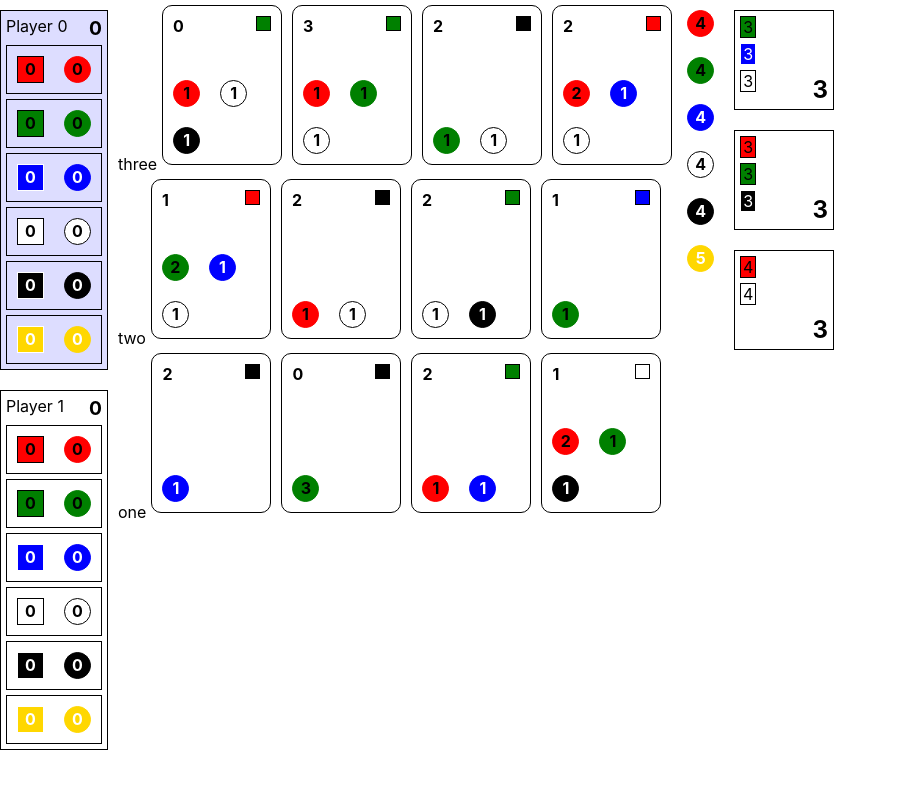
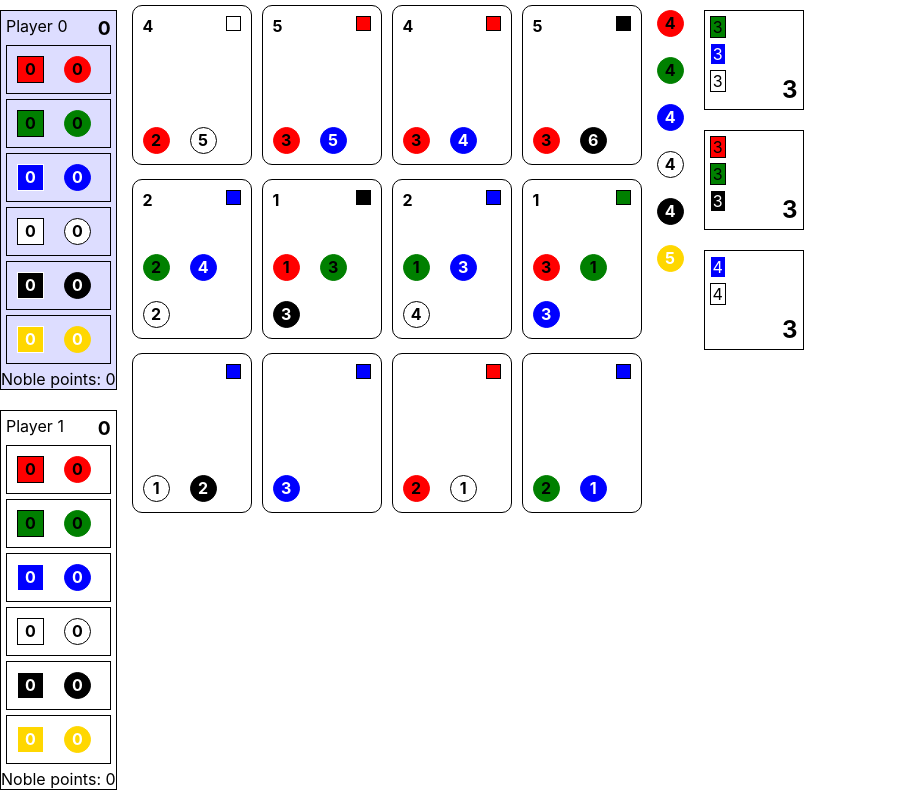
Before and after one commit to cabazares/spender, a React (Create React App) app: page / in a window 1280 px wide. Shown: the whole page, without its empty margins (0-897 px from the left). Built offline with nearby package versions, Linux system fonts and the light colour scheme.

Commit message:
Highlight cards that can be bought on the next turn

```diff
--- a/src/App.css
+++ b/src/App.css
@@ -120,6 +120,10 @@ img {
 
 .card.card-affordable {
   box-shadow: 0px 0px 5px 1px #00f;
+}
+
+.card.card-affordable-later {
+  box-shadow: 0px 0px 5px 1px #34fb96;
 }
 
 .card .points {
--- a/src/App.tsx
+++ b/src/App.tsx
@@ -2,7 +2,13 @@ import React, { useState } from 'react';
 
 import './App.css';
 import {
-  COLORS, LEVELS, randInt, getRandomGemColor, getShuffledColors, canPlayerAffordCard,
+  COLORS,
+  LEVELS,
+  randInt,
+  getRandomGemColor,
+  getShuffledColors,
+  canPlayerAffordCard,
+  getPlayerPoints,
 } from './utils';
 import GameBoard from './Board';
 
@@ -17,7 +23,8 @@ import {
   CardPool,
 } from './types';
 
-
+const POINTS_TO_WIN = 15;
+const MAX_TOKENS = 10;
 
 const addPlayer = (players: Player[]) => ([...players, {
   id: players.length,
@@ -46,12 +53,34 @@ const initGems = (playerCount = 2): GemCollection => {
 const initCards = (): CardPool => {
   // TODO: read cards from somewhere or generate
 
-  const generateCard = (level: CardLevel): Card => ({
-    color: getRandomGemColor(),
-    points: randInt(5, 0),
-    cost: Array(randInt(4,1)).fill(null).map(getRandomGemColor),
-    level: (level !== null) ? level : CardLevel[LEVELS[randInt(LEVELS.length)]],
-  });
+  const generateCard = (level: CardLevel): Card => {
+    level = (level !== null) ? level : CardLevel[LEVELS[randInt(LEVELS.length)]];
+
+    // return random colors from N choices
+    const getRandomColor = (colorSpace: GemColor[]) => () =>
+      colorSpace[randInt(colorSpace.length)];
+
+    let colors = getShuffledColors().slice(0, 4).map(color => GemColor[color]);
+    let cost = Array(randInt(5,3)).fill(null).map(getRandomColor(colors));
+    let points = cost.length >= 4 ? 1 : 0;
+
+    if (CardLevel.two === level) {
+      colors = getShuffledColors().slice(0, 3).map(color => GemColor[color]);
+      cost = Array(randInt(9,7)).fill(null).map(getRandomColor(colors));
+      points = cost.length >= 8 ? 2 : 1;
+    } else if (CardLevel.three === level) {
+      colors = getShuffledColors().slice(0, 2).map(color => GemColor[color]);
+      cost = Array(randInt(10,7)).fill(null).map(getRandomColor(colors));
+      points = cost.length >= 8 ? 5 : 4;
+    }
+
+    return {
+      color: colors[0],
+      points,
+      cost,
+      level,
+    };
+  };
 
   return {
     deck: Array(78).fill(null).map(generateCard),
@@ -104,8 +133,12 @@ function App(): React.ReactElement<Record<string, unknown>> {
       setTokensToBuy([]);
     }
 
-    // TODO: limit to 10 tokens in hand
-    // ask player to select tokens to return
+    // TODO: ask player to select tokens to return if tokens > 10
+    if (COLORS.reduce((total, color) => total + playerInTurn.gems[color].length, 0) > MAX_TOKENS) {
+      // TODO:
+    }
+
+
 
     checkAvailableNobles();
     checkIfPlayerWon();
@@ -114,21 +147,54 @@ function App(): React.ReactElement<Record<string, unknown>> {
   };
 
   const checkAvailableNobles = () => {
-    // TODO: check nobles that can be bought
-    // show option to choose if multiple
+    // check nobles that can be bought
+    const afforableNobles = nobles.reduce((total: Noble[], noble: Noble) => {
+      if (COLORS.map(color =>
+        noble.cost.filter(gemcolor => gemcolor === color).length <=
+          playerInTurn.cards.filter(card => card.color === color).length
+      ).every(Boolean)) {
+        return [...total, noble];
+      }
+      return total;
+    }, []);
+
+    // TODO: show option to choose if multiple
+
+    // get first noble and add it to player's
+    if (afforableNobles.length) {
+      const updatedPlayer = {
+        ...playerInTurn,
+        nobles: [...playerInTurn.nobles, afforableNobles[0]],
+      };
+      setPlayers(players.map((player) => (player.id === playerInTurn.id ? updatedPlayer : player)));
+    }
   };
 
   const checkIfPlayerWon = () => {
-    // TODO
+    if (getPlayerPoints(playerInTurn) >= POINTS_TO_WIN) {
+      alert(`Congrats! Player ${playerInTurn.id} won!`);
+    }
   };
 
   const onPlayerSelectGem = (gem: Gem) => {
-    // prevent adding  token when pool is empty
-    if (gemPool[gem.color].length === 0) {
+    if (
+      // prevent adding  token when pool is empty
+      gemPool[gem.color].length === 0 ||
+      // only allow same color if pool token count >= 4
+      (gemPool[gem.color].length < 3 &&
+          tokensToBuy.filter(token => token.color === gem.color).length) ||
+      // prevent another gem selection if 2 tokens of same color already selected
+      COLORS
+        .map(color => tokensToBuy.filter(token => token.color === color).length)
+        .some(count => count >= 2) ||
+      // prevent same color selection if token of another color already present
+      (COLORS
+        .map(color => tokensToBuy.filter(token => token.color === color).length)
+        .reduce((total, count) => total + count, 0) >= 2 &&
+       tokensToBuy.map(token => token.color).includes(gem.color))
+    ) {
       return;
     }
-
-    // TODO: limit max 2 tokens of same color, and only if pool token count >= 4
 
     // limit buying to max 3 tokens
     if (tokensToBuy.length < 3) {
@@ -163,9 +229,12 @@ function App(): React.ReactElement<Record<string, unknown>> {
       return;
     }
 
-    // TODO: take cards nto account
+    // give back gem tokens to pool
     const updatedGemPool = COLORS.reduce((pool, color) => {
       const cost = card.cost.filter(token => token === color);
+      // remove cards from cost, since we dont add that back to gem pool
+      cost.splice(0, playerInTurn.cards.filter(card => card.color === color).length);
+
       // TODO: take into account gold token
       // remove gems from player
       playerInTurn.gems[GemColor[color]].splice(0, cost.length);
@@ -236,6 +305,7 @@ function App(): React.ReactElement<Record<string, unknown>> {
         playerInTurn={playerInTurn}
         cardPool={cardPool}
         noblePool={nobles}
+        tokensToBuy={tokensToBuy}
         onPlayerSelectGem={onPlayerSelectGem}
         onPlayerSelectCard={onPlayerSelectCard}
       />
--- a/src/Board.tsx
+++ b/src/Board.tsx
@@ -34,15 +34,21 @@ const GemStack = (
 );
 
 const CardComponent = (
-  { card, currentPlayer, onPlayerSelectCard }:
-  { card: Card, currentPlayer:Player, onPlayerSelectCard: (card: Card) => void }
+  { card, currentPlayer, tokensToBuy, onPlayerSelectCard }:
+  { card: Card, currentPlayer:Player, tokensToBuy: Gem[], onPlayerSelectCard: (card: Card) => void }
 ) => {
   const canAfford = canPlayerAffordCard(currentPlayer, card);
+  const canAffordLater = canPlayerAffordCard(currentPlayer, card, tokensToBuy);
+
+  const classNames = [
+    'card',
+    'card-visible',
+    canAfford ? 'card-affordable' : '',
+    !canAfford && canAffordLater ? 'card-affordable-later' : '',
+  ];
   return (
-    <div
-      className={`card card-visible ${canAfford ? 'card-affordable' : ''}`}
-      onClick={() => onPlayerSelectCard(card)}>
-      <div className="points">{card.points}</div>
+    <div className={classNames.join(' ')} onClick={() => onPlayerSelectCard(card)}>
+      {card.points > 0 && <div className="points">{card.points}</div>}
       <div className={`gem gem-${card.color}`} />
       <div className="costBox">
         {COLORS.map(color => {
@@ -55,30 +61,36 @@ const CardComponent = (
 };
 
 const CardRow = (
-  { level, cards, currentPlayer, onPlayerSelectCard }:
+  { level, cards, currentPlayer, tokensToBuy, onPlayerSelectCard }:
   {
     level: CardLevel,
     cards: Card[],
     currentPlayer: Player,
+    tokensToBuy: Gem[],
     onPlayerSelectCard: (card: Card) => void,
   }
 ) => (
   <div className="cardGalleryRow">
-    {CardLevel[level]}
     {cards.map((card, key) =>
       <CardComponent
         key={key}
         card={card}
+        currentPlayer={currentPlayer}
+        tokensToBuy={tokensToBuy}
         onPlayerSelectCard={onPlayerSelectCard}
-        currentPlayer={currentPlayer}
       />
     )}
   </div>
 );
 
 const CardGallery = (
-  { cardPool, currentPlayer, onPlayerSelectCard }:
-  { cardPool: CardPool, currentPlayer: Player, onPlayerSelectCard: (card: Card) => void }
+  { cardPool, currentPlayer, tokensToBuy, onPlayerSelectCard }:
+  {
+    cardPool: CardPool,
+    currentPlayer: Player,
+    tokensToBuy: Gem[],
+    onPlayerSelectCard: (card: Card) => void
+  }
 ) => (
   <div className="cardGallery">
     {LEVELS.map(level =>
@@ -87,6 +99,7 @@ const CardGallery = (
         level={CardLevel[level]}
         cards={cardPool[CardLevel[level]]}
         currentPlayer={currentPlayer}
+        tokensToBuy={tokensToBuy}
         onPlayerSelectCard={onPlayerSelectCard}
       />
     )}
@@ -128,6 +141,9 @@ const PlayerList = ({ players, currentPlayer }: { players: Player[], currentPlay
             </div>
           </div>
         ))}
+        <div>
+          Noble points: {player.nobles.reduce((total, noble) => total + noble.points, 0)}
+        </div>
       </div>
     ))}
   </div>
@@ -139,6 +155,7 @@ interface GameBoardProps {
   noblePool: Noble[],
   players: Player[],
   playerInTurn: Player,
+  tokensToBuy: Gem[],
   onPlayerSelectGem: (gem: Gem) => void,
   onPlayerSelectCard: (card: Card) => void,
 }
@@ -150,6 +167,7 @@ const GameBoard = (
     noblePool,
     players,
     playerInTurn,
+    tokensToBuy,
     onPlayerSelectGem,
     onPlayerSelectCard,
   }: GameBoardProps
@@ -161,6 +179,7 @@ const GameBoard = (
         cardPool={cardPool}
         onPlayerSelectCard={onPlayerSelectCard}
         currentPlayer={playerInTurn}
+        tokensToBuy={tokensToBuy}
       />
       <GemStack gems={gemPool} onPlayerSelectGem={onPlayerSelectGem}/>
       <NobleGallery nobles={noblePool} />
--- a/src/utils.ts
+++ b/src/utils.ts
@@ -1,4 +1,5 @@
 import {
+  Gem,
   GemColor,
   GemColorString,
   Card,
@@ -7,7 +8,8 @@ import {
   Noble,
 } from './types';
 
-export const randInt = (max: number, min = 0): number => Math.floor(Math.random() * max) + min;
+export const randInt = (max: number, min = 0): number =>
+  Math.floor(Math.random() * (max - min)) + min;
 
 export const enumKeys  = <
   O extends Record<string, unknown>,
@@ -42,9 +44,25 @@ export const getPlayerPoints = (player: Player): number =>
   player.cards.reduce((total: number, card: Card) => total + card.points, 0) +
   player.nobles.reduce((total: number, noble: Noble) => total + noble.points, 0);
 
-export const canPlayerAffordCard = (player: Player, card: Card): boolean =>
-  COLORS.map((color) => {
+export const canPlayerAffordCard = (player: Player, card: Card, extraGems: Gem[] = []): boolean => {
+  let goldTokenCount = player.gems.gold.length;
+
+  return COLORS.map((color) => {
     const cost = card.cost.filter(token => token === color).length;
-    // TODO: take into account player cards and gold token
-    return cost <= player.gems[color].length;
+    const discount = player.cards.filter(card => card.color === color).length;
+
+    const canSpend =
+      discount +
+      player.gems[color].length +
+      extraGems.filter((gem: Gem) => gem.color === color).length;
+
+    // check if can afford with discount and tokens)
+    if (cost <= canSpend) {
+      return true;
+    } else if (cost <= canSpend + goldTokenCount) {
+      goldTokenCount = cost - canSpend;
+      return true;
+    }
+    return false;
   }).every(Boolean);
+};
```
